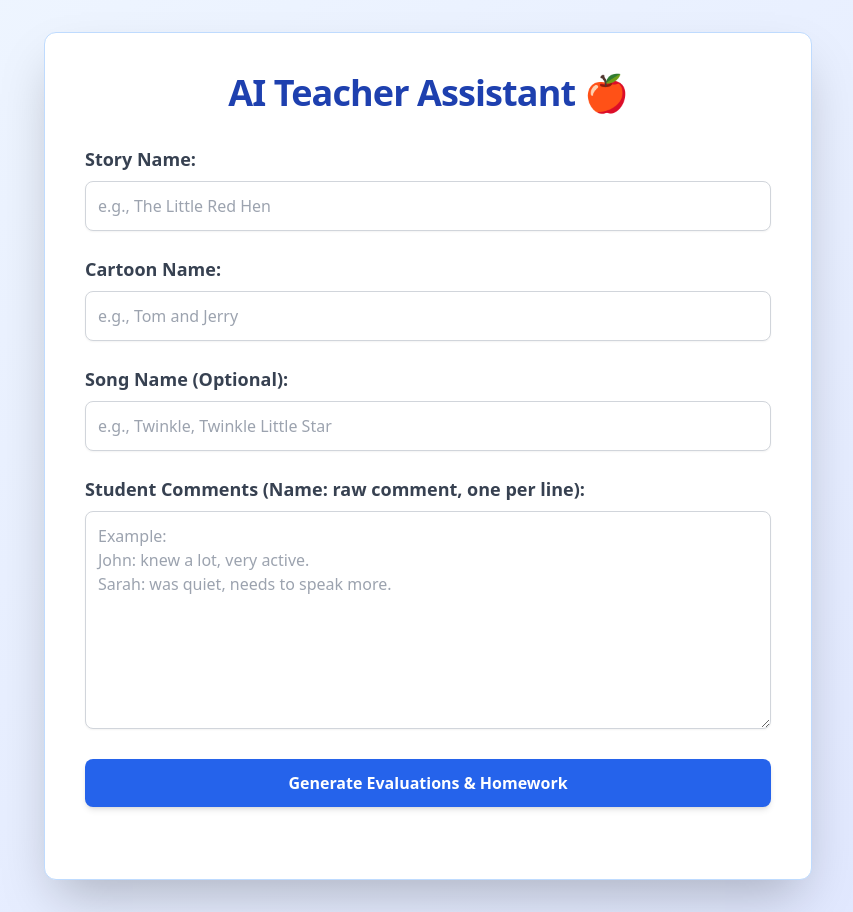
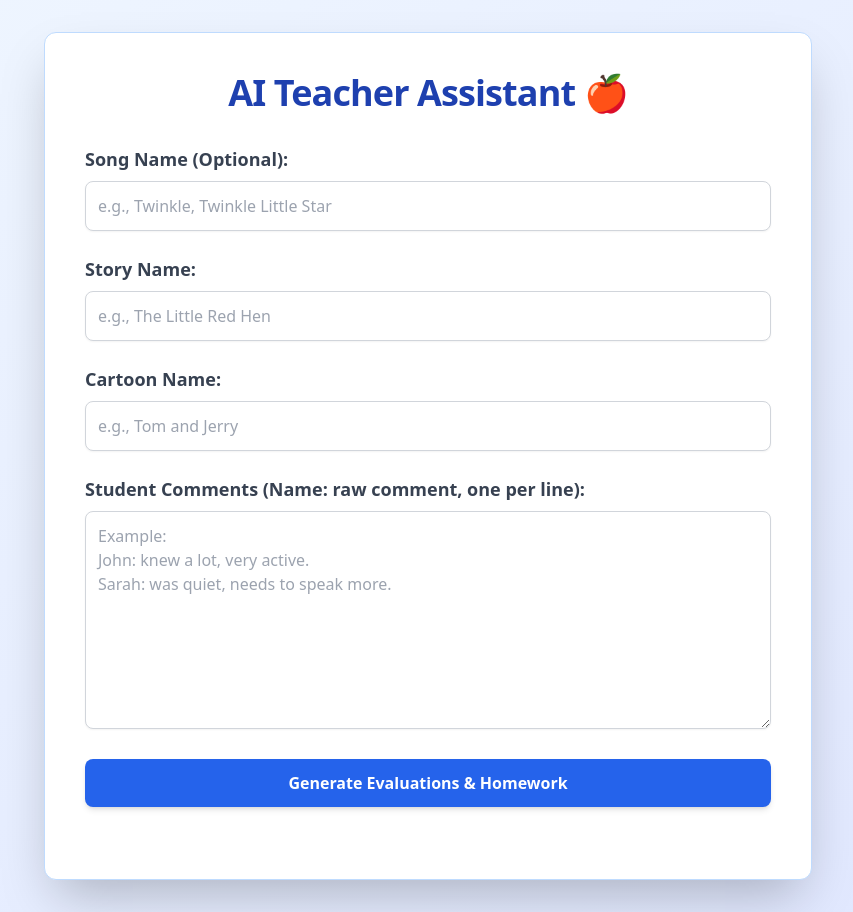
Before and after one commit to filipzekavica/teacher-assistant-frontend, a React (Create React App) app: page / in a window 1280 px wide. Shown: the whole page, without its empty margins (212-1065 px from the left). Built offline with nearby package versions, Linux system fonts and the light colour scheme.

Commit message:
Reorder inputs and outputs to show song first

```diff
--- a/src/App.js
+++ b/src/App.js
@@ -70,12 +70,12 @@ function App() {
 
   // Function to copy the entire output to clipboard
   const handleCopyAll = () => {
-    // Include song name in the output if it exists
-    const songPart = songName ? `\nSong: ${songName}` : '';
+    // Include song name first if it exists, then story and cartoon
+    const songPart = songName ? `Song: ${songName}\n  ` : '';
 
     const fullOutput = `Today's class:
-  Story: ${storyName}
-  Cartoon: ${cartoonName}${songPart}
+  ${songPart}Story: ${storyName}
+  Cartoon: ${cartoonName}
 
 Class performance:
 ${evaluations}
@@ -104,6 +104,21 @@ ${FIXED_HOMEWORK}`;
         </h1>
 
         <div className="space-y-6 mb-8">
+          {/* Song Name Input - Now First */}
+          <div>
+            <label htmlFor="songName" className="block text-lg font-semibold text-gray-700 mb-2">
+              Song Name (Optional):
+            </label>
+            <input
+              type="text"
+              id="songName"
+              className="w-full p-3 border border-gray-300 rounded-lg shadow-sm focus:ring-blue-500 focus:border-blue-500 text-gray-800"
+              value={songName}
+              onChange={(e) => setSongName(toTitleCase(e.target.value))}
+              placeholder="e.g., Twinkle, Twinkle Little Star"
+            />
+          </div>
+
           <div>
             <label htmlFor="storyName" className="block text-lg font-semibold text-gray-700 mb-2">
               Story Name:
@@ -129,21 +144,6 @@ ${FIXED_HOMEWORK}`;
               value={cartoonName}
               onChange={(e) => setCartoonName(toTitleCase(e.target.value))}
               placeholder="e.g., Tom and Jerry"
-            />
-          </div>
-
-          {/* New Optional Song Name Input */}
-          <div>
-            <label htmlFor="songName" className="block text-lg font-semibold text-gray-700 mb-2">
-              Song Name (Optional):
-            </label>
-            <input
-              type="text"
-              id="songName"
-              className="w-full p-3 border border-gray-300 rounded-lg shadow-sm focus:ring-blue-500 focus:border-blue-500 text-gray-800"
-              value={songName}
-              onChange={(e) => setSongName(toTitleCase(e.target.value))}
-              placeholder="e.g., Twinkle, Twinkle Little Star"
             />
           </div>
 
@@ -191,11 +191,12 @@ ${FIXED_HOMEWORK}`;
             </h2>
 
             <div className="mb-6">
+              {/* Display song first if it exists */}
+              {songName && (
+                <p className="text-lg text-gray-700 mb-2"><strong className="text-blue-800">Song:</strong> {songName}</p>
+              )}
               <p className="text-lg text-gray-700 mb-2"><strong className="text-blue-800">Story:</strong> {storyName}</p>
               <p className="text-lg text-gray-700"><strong className="text-blue-800">Cartoon:</strong> {cartoonName}</p>
-              {songName && ( // Only display if songName is provided
-                <p className="text-lg text-gray-700"><strong className="text-blue-800">Song:</strong> {songName}</p>
-              )}
             </div>
 
             <h3 className="text-xl sm:text-2xl font-bold text-blue-700 mb-4">Class Performance:</h3>
```
